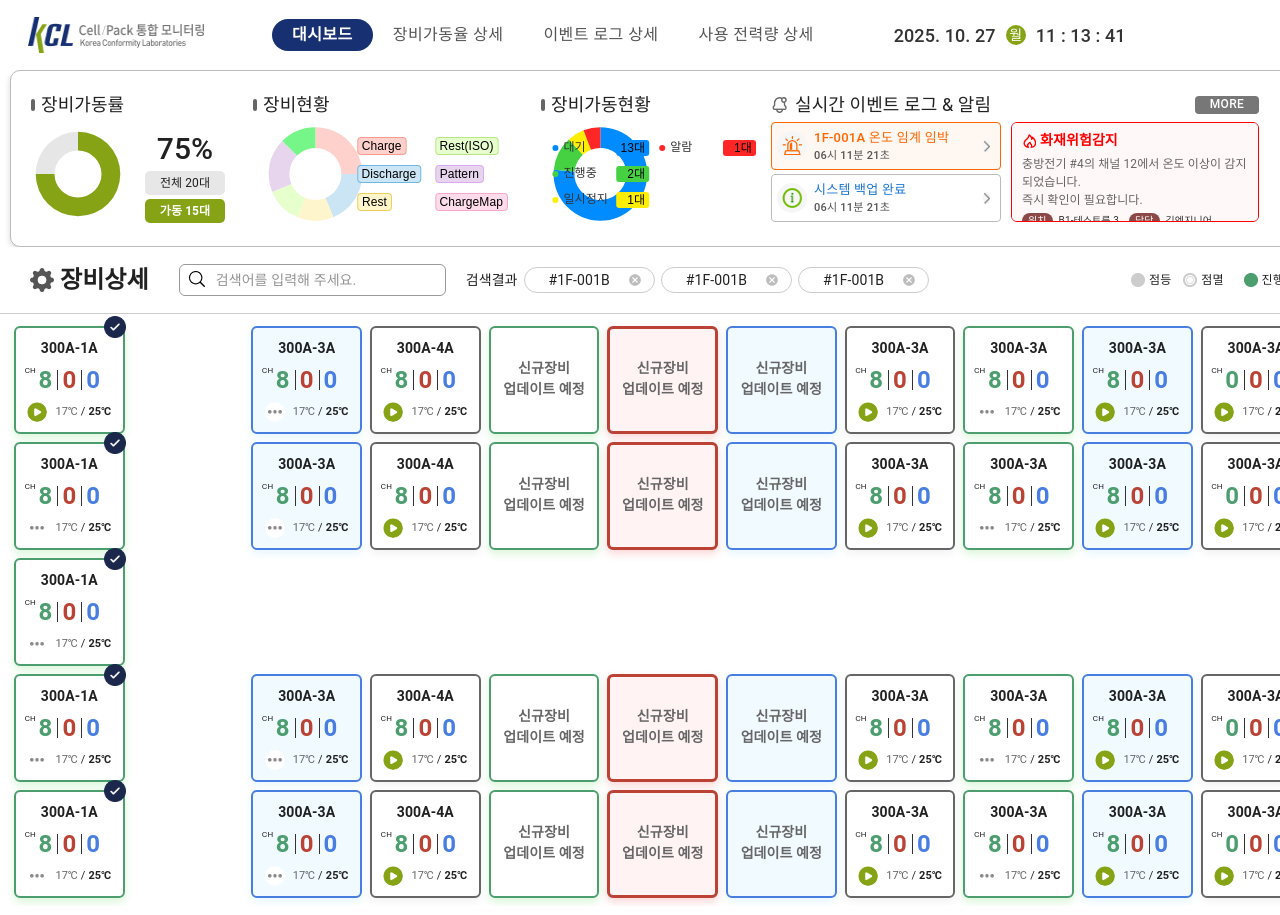
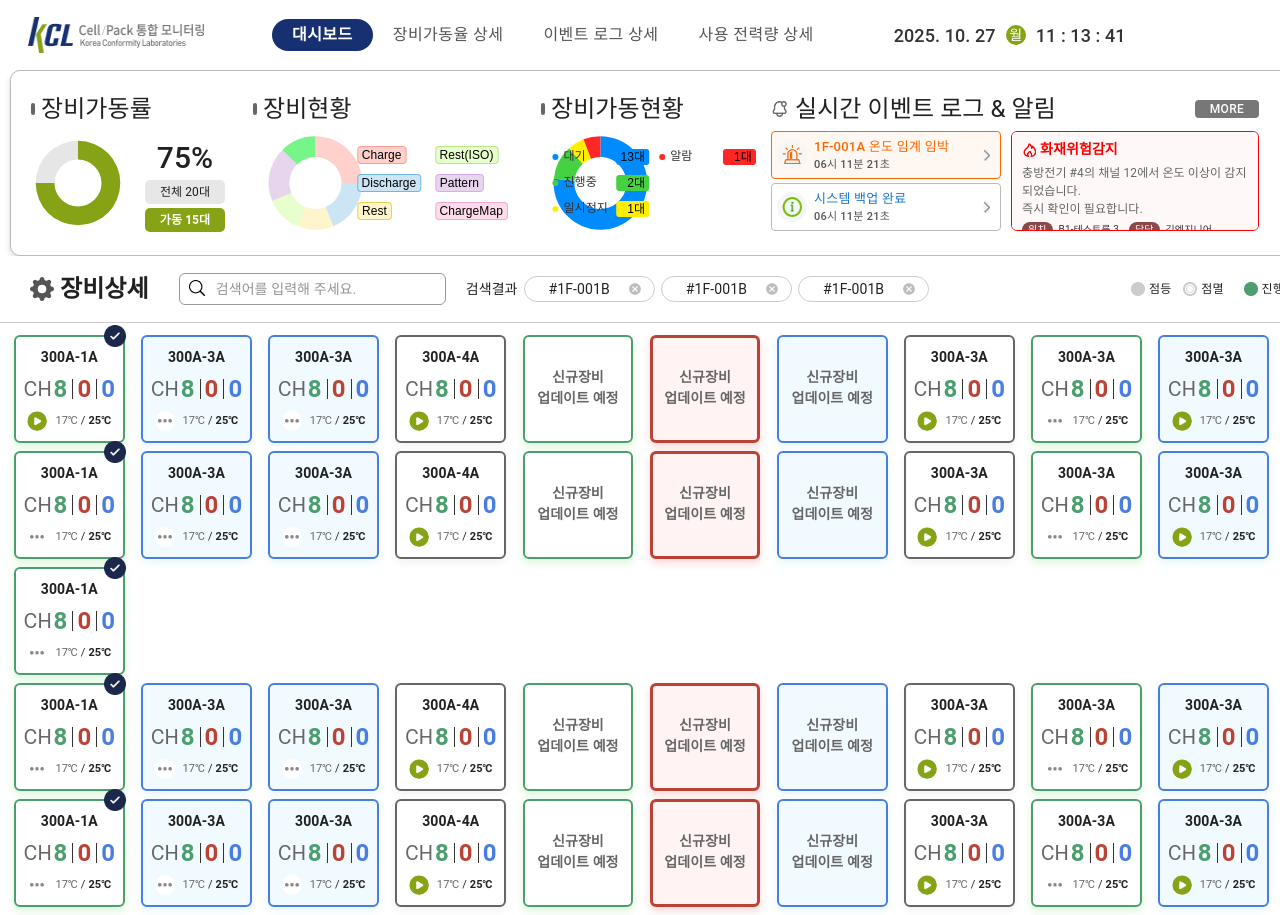
Before and after one commit to MUBSCORP/KCL, a Next.js app: page /uiux/dashboard-cell in a window 1280 px wide. Shown: the top 915 px of the page. Built offline with nearby package versions, Linux system fonts and the light colour scheme; what @mui/material-nextjs would draw is missing.

Commit message:
[251116] cell 배치수정, 상단 타이틀 크기 수정, cell ch 수정

```diff
--- a/src/app/uiux/components/modules/monitoring/ListType2.tsx
+++ b/src/app/uiux/components/modules/monitoring/ListType2.tsx
@@ -72,7 +72,7 @@ export default function List({ listData }: ListProps) {
   };
 
   // liWidth 계산
-  const liWidth = ulSize.width * 0.06667;
+  const liWidth = ulSize.width * 0.0714285;
 
   return (
     <>
--- a/src/app/uiux/dashboard-cell/page.tsx
+++ b/src/app/uiux/dashboard-cell/page.tsx
@@ -77,6 +77,32 @@ export default function DashboardPack() {
       memoTotal: '비고: 00만 km RPT 측정 후 내구 재개 [250923-24] 칠러 냉각수 보증 시험 일시정지 _이정우', // 메모 textarea
     },
     {
+      id: 2,
+      x: 2,
+      y: 1,
+      title: '300A-3A',
+      check: false,
+      ready: false,
+      shutdown: false,
+      operation: 'completion',
+      icon: 'stay',
+      temp1: '17℃',
+      temp2: '25℃',
+      ch1: 8,
+      ch2: 0,
+      ch3: 0,
+      memo: true,
+      memoText: [
+        { ch: 'CH 9', status: 'ongoing', statusText: '진행중', text: 'LME2-00105', text2: 'CC Cycle (45℃)' },
+        { ch: 'CH 10', status: 'stop', statusText: '정지', text: 'LME2-00105', text2: 'CC Cycle (45℃)' },
+        { ch: 'CH 11', status: 'completion', statusText: '완료', text: 'LME2-00105', text2: 'CC Cycle (45℃)' },
+        { ch: 'CH 12', status: 'available', statusText: '사용가능', text: 'LME2-00105', text2: 'CC Cycle (45℃)' },
+        { ch: 'CH 13', status: 'ongoing', statusText: '진행중', text: 'LME2-00105', text2: 'CC Cycle (45℃)' },
+        { ch: 'CH 14', status: 'stop', statusText: '정지', text: 'LME2-00105', text2: 'CC Cycle (45℃)' },
+      ],
+      memoTotal: '3',
+    },
+    {
       id: 3,
       x: 3,
       y: 1,
@@ -365,32 +391,6 @@ export default function DashboardPack() {
       shutdown: false,
       operation: 'completion',
       icon: 'stay',
-      temp1: '17℃',
-      temp2: '25℃',
-      ch1: 8,
-      ch2: 0,
-      ch3: 0,
-      memo: true,
-      memoText: [
-        { ch: 'CH 9', status: 'ongoing', statusText: '진행중', text: 'LME2-00105', text2: 'CC Cycle (45℃)' },
-        { ch: 'CH 10', status: 'stop', statusText: '정지', text: 'LME2-00105', text2: 'CC Cycle (45℃)' },
-        { ch: 'CH 11', status: 'completion', statusText: '완료', text: 'LME2-00105', text2: 'CC Cycle (45℃)' },
-        { ch: 'CH 12', status: 'available', statusText: '사용가능', text: 'LME2-00105', text2: 'CC Cycle (45℃)' },
-        { ch: 'CH 13', status: 'ongoing', statusText: '진행중', text: 'LME2-00105', text2: 'CC Cycle (45℃)' },
-        { ch: 'CH 14', status: 'stop', statusText: '정지', text: 'LME2-00105', text2: 'CC Cycle (45℃)' },
-      ],
-      memoTotal: '8',
-    },
-    {
-      id: 15,
-      x: 15,
-      y: 1,
-      title: '300A-3A',
-      check: false,
-      ready: false,
-      shutdown: false,
-      operation: 'available',
-      icon: 'success',
       temp1: '17℃',
       temp2: '25℃',
       ch1: 8,
@@ -437,6 +437,32 @@ export default function DashboardPack() {
       memoTotal: '비고: 00만 km RPT 측정 후 내구 재개 [250923-24] 칠러 냉각수 보증 시험 일시정지 _이정우',
     },
     {
+      id: 2_2,
+      x: 2,
+      y: 2,
+      title: '300A-3A',
+      check: false,
+      ready: false,
+      shutdown: false,
+      operation: 'completion',
+      icon: 'stay',
+      temp1: '17℃',
+      temp2: '25℃',
+      ch1: 8,
+      ch2: 0,
+      ch3: 0,
+      memo: true,
+      memoText: [
+        { ch: 'CH 9', status: 'ongoing', statusText: '진행중', text: 'LME2-00105', text2: 'CC Cycle (45℃)' },
+        { ch: 'CH 10', status: 'stop', statusText: '정지', text: 'LME2-00105', text2: 'CC Cycle (45℃)' },
+        { ch: 'CH 11', status: 'completion', statusText: '완료', text: 'LME2-00105', text2: 'CC Cycle (45℃)' },
+        { ch: 'CH 12', status: 'available', statusText: '사용가능', text: 'LME2-00105', text2: 'CC Cycle (45℃)' },
+        { ch: 'CH 13', status: 'ongoing', statusText: '진행중', text: 'LME2-00105', text2: 'CC Cycle (45℃)' },
+        { ch: 'CH 14', status: 'stop', statusText: '정지', text: 'LME2-00105', text2: 'CC Cycle (45℃)' },
+      ],
+      memoTotal: '3',
+    },
+    {
       id: 2_3,
       x: 3,
       y: 2,
@@ -725,32 +751,6 @@ export default function DashboardPack() {
       shutdown: false,
       operation: 'completion',
       icon: 'stay',
-      temp1: '17℃',
-      temp2: '25℃',
-      ch1: 8,
-      ch2: 0,
-      ch3: 0,
-      memo: true,
-      memoText: [
-        { ch: 'CH 9', status: 'ongoing', statusText: '진행중', text: 'LME2-00105', text2: 'CC Cycle (45℃)' },
-        { ch: 'CH 10', status: 'stop', statusText: '정지', text: 'LME2-00105', text2: 'CC Cycle (45℃)' },
-        { ch: 'CH 11', status: 'completion', statusText: '완료', text: 'LME2-00105', text2: 'CC Cycle (45℃)' },
-        { ch: 'CH 12', status: 'available', statusText: '사용가능', text: 'LME2-00105', text2: 'CC Cycle (45℃)' },
-        { ch: 'CH 13', status: 'ongoing', statusText: '진행중', text: 'LME2-00105', text2: 'CC Cycle (45℃)' },
-        { ch: 'CH 14', status: 'stop', statusText: '정지', text: 'LME2-00105', text2: 'CC Cycle (45℃)' },
-      ],
-      memoTotal: '8',
-    },
-    {
-      id: 2_15,
-      x: 15,
-      y: 2,
-      title: '300A-3A',
-      check: false,
-      ready: false,
-      shutdown: false,
-      operation: 'available',
-      icon: 'success',
       temp1: '17℃',
       temp2: '25℃',
       ch1: 8,
@@ -797,8 +797,8 @@ export default function DashboardPack() {
       memoTotal: '비고: 00만 km RPT 측정 후 내구 재개 [250923-24] 칠러 냉각수 보증 시험 일시정지 _이정우',
     },
     {
-      id: 3_15,
-      x: 15,
+      id: 3_14,
+      x: 14,
       y: 3,
       title: '300A-3A',
       check: false,
@@ -852,6 +852,32 @@ export default function DashboardPack() {
       memoTotal: '비고: 00만 km RPT 측정 후 내구 재개 [250923-24] 칠러 냉각수 보증 시험 일시정지 _이정우',
     },
     {
+      id: 4_2,
+      x: 2,
+      y: 4,
+      title: '300A-3A',
+      check: false,
+      ready: false,
+      shutdown: false,
+      operation: 'completion',
+      icon: 'stay',
+      temp1: '17℃',
+      temp2: '25℃',
+      ch1: 8,
+      ch2: 0,
+      ch3: 0,
+      memo: true,
+      memoText: [
+        { ch: 'CH 9', status: 'ongoing', statusText: '진행중', text: 'LME2-00105', text2: 'CC Cycle (45℃)' },
+        { ch: 'CH 10', status: 'stop', statusText: '정지', text: 'LME2-00105', text2: 'CC Cycle (45℃)' },
+        { ch: 'CH 11', status: 'completion', statusText: '완료', text: 'LME2-00105', text2: 'CC Cycle (45℃)' },
+        { ch: 'CH 12', status: 'available', statusText: '사용가능', text: 'LME2-00105', text2: 'CC Cycle (45℃)' },
+        { ch: 'CH 13', status: 'ongoing', statusText: '진행중', text: 'LME2-00105', text2: 'CC Cycle (45℃)' },
+        { ch: 'CH 14', status: 'stop', statusText: '정지', text: 'LME2-00105', text2: 'CC Cycle (45℃)' },
+      ],
+      memoTotal: '3',
+    },
+    {
       id: 4_3,
       x: 3,
       y: 4,
@@ -1114,32 +1140,6 @@ export default function DashboardPack() {
       shutdown: false,
       operation: 'completion',
       icon: 'stay',
-      temp1: '17℃',
-      temp2: '25℃',
-      ch1: 8,
-      ch2: 0,
-      ch3: 0,
-      memo: true,
-      memoText: [
-        { ch: 'CH 9', status: 'ongoing', statusText: '진행중', text: 'LME2-00105', text2: 'CC Cycle (45℃)' },
-        { ch: 'CH 10', status: 'stop', statusText: '정지', text: 'LME2-00105', text2: 'CC Cycle (45℃)' },
-        { ch: 'CH 11', status: 'completion', statusText: '완료', text: 'LME2-00105', text2: 'CC Cycle (45℃)' },
-        { ch: 'CH 12', status: 'available', statusText: '사용가능', text: 'LME2-00105', text2: 'CC Cycle (45℃)' },
-        { ch: 'CH 13', status: 'ongoing', statusText: '진행중', text: 'LME2-00105', text2: 'CC Cycle (45℃)' },
-        { ch: 'CH 14', status: 'stop', statusText: '정지', text: 'LME2-00105', text2: 'CC Cycle (45℃)' },
-      ],
-      memoTotal: '8',
-    },
-    {
-      id: 4_15,
-      x: 15,
-      y: 4,
-      title: '300A-3A',
-      check: false,
-      ready: false,
-      shutdown: false,
-      operation: 'available',
-      icon: 'success',
       temp1: '17℃',
       temp2: '25℃',
       ch1: 8,
@@ -1186,6 +1186,32 @@ export default function DashboardPack() {
       memoTotal: '비고: 00만 km RPT 측정 후 내구 재개 [250923-24] 칠러 냉각수 보증 시험 일시정지 _이정우',
     },
     {
+      id: 5_2,
+      x: 2,
+      y: 5,
+      title: '300A-3A',
+      check: false,
+      ready: false,
+      shutdown: false,
+      operation: 'completion',
+      icon: 'stay',
+      temp1: '17℃',
+      temp2: '25℃',
+      ch1: 8,
+      ch2: 0,
+      ch3: 0,
+      memo: true,
+      memoText: [
+        { ch: 'CH 9', status: 'ongoing', statusText: '진행중', text: 'LME2-00105', text2: 'CC Cycle (45℃)' },
+        { ch: 'CH 10', status: 'stop', statusText: '정지', text: 'LME2-00105', text2: 'CC Cycle (45℃)' },
+        { ch: 'CH 11', status: 'completion', statusText: '완료', text: 'LME2-00105', text2: 'CC Cycle (45℃)' },
+        { ch: 'CH 12', status: 'available', statusText: '사용가능', text: 'LME2-00105', text2: 'CC Cycle (45℃)' },
+        { ch: 'CH 13', status: 'ongoing', statusText: '진행중', text: 'LME2-00105', text2: 'CC Cycle (45℃)' },
+        { ch: 'CH 14', status: 'stop', statusText: '정지', text: 'LME2-00105', text2: 'CC Cycle (45℃)' },
+      ],
+      memoTotal: '3',
+    },
+    {
       id: 5_3,
       x: 3,
       y: 5,
@@ -1448,32 +1474,6 @@ export default function DashboardPack() {
       shutdown: false,
       operation: 'completion',
       icon: 'stay',
-      temp1: '17℃',
-      temp2: '25℃',
-      ch1: 8,
-      ch2: 0,
-      ch3: 0,
-      memo: true,
-      memoText: [
-        { ch: 'CH 9', status: 'ongoing', statusText: '진행중', text: 'LME2-00105', text2: 'CC Cycle (45℃)' },
-        { ch: 'CH 10', status: 'stop', statusText: '정지', text: 'LME2-00105', text2: 'CC Cycle (45℃)' },
-        { ch: 'CH 11', status: 'completion', statusText: '완료', text: 'LME2-00105', text2: 'CC Cycle (45℃)' },
-        { ch: 'CH 12', status: 'available', statusText: '사용가능', text: 'LME2-00105', text2: 'CC Cycle (45℃)' },
-        { ch: 'CH 13', status: 'ongoing', statusText: '진행중', text: 'LME2-00105', text2: 'CC Cycle (45℃)' },
-        { ch: 'CH 14', status: 'stop', statusText: '정지', text: 'LME2-00105', text2: 'CC Cycle (45℃)' },
-      ],
-      memoTotal: '8',
-    },
-    {
-      id: 5_15,
-      x: 15,
-      y: 5,
-      title: '300A-3A',
-      check: false,
-      ready: false,
-      shutdown: false,
-      operation: 'available',
-      icon: 'success',
       temp1: '17℃',
       temp2: '25℃',
       ch1: 8,
--- a/src/styles/modules/_monitoring.scss
+++ b/src/styles/modules/_monitoring.scss
@@ -386,12 +386,15 @@
             ul {
               @include flexArea($gap: 1rem);
               position: relative;
+              padding-left: 3rem;
               &:before {
                 content: 'CH';
                 position: absolute;
                 top: 0.3rem;
-                left: -1.4rem;
-                font-size: 0.8rem;
+                left: -0rem;
+                font-size: 2rem;
+                font-weight: 400;
+                color: #666;
               }
               li {
                 position: relative;
--- a/src/styles/modules/_topState.scss
+++ b/src/styles/modules/_topState.scss
@@ -16,7 +16,7 @@
     .chartCont {
       .tit {
         position: relative;
-        font-size: 1.8rem;
+        font-size: 2.4rem;
         font-weight: 400;
         padding-left: 1rem;
         margin-bottom: 0.4rem;
@@ -76,7 +76,7 @@
       margin-bottom: 0.4rem;
       > span {
         @include flexArea($gap: 0.8rem);
-        font-size: 1.8rem;
+        font-size: 2.4rem;
         font-weight: 400;
         i {
           display: block;
@@ -264,7 +264,7 @@
     .chartCont {
       .tit {
         position: relative;
-        font-size: 1.8rem;
+        font-size: 2.4rem;
         font-weight: 400;
         padding-left: 1rem;
         line-height: 1;
```
